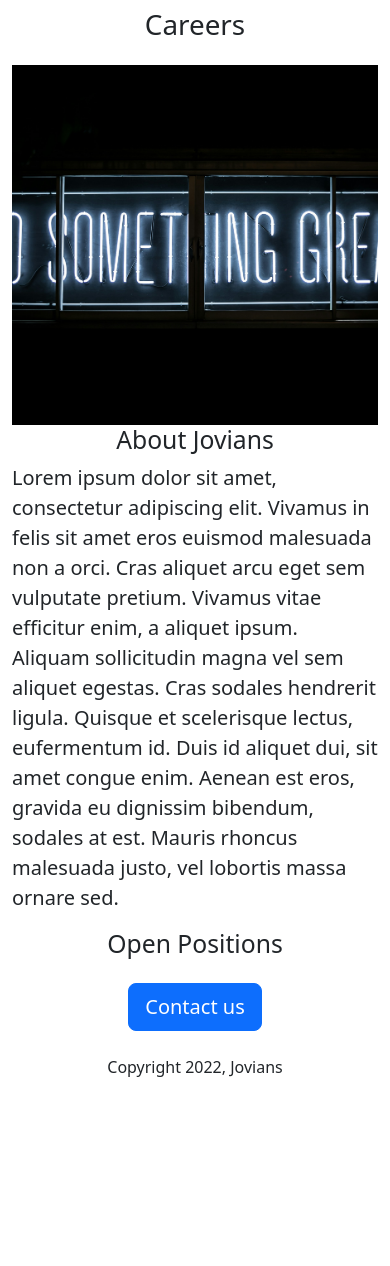
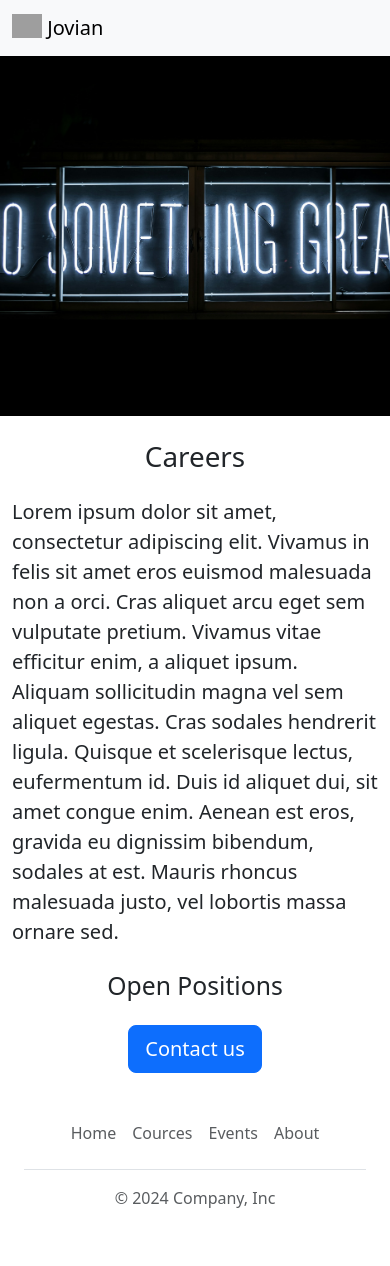
Before and after one commit to Amanraj4482/jovian-website, a Flask app: template templates/main.html in a window 390 px wide. Before the commit the page ends 1077 px from the top, so only its background shows below. Run offline with Flask 3, Linux system fonts and the light colour scheme; the template is opened without the code that fills it, so the values that code supplies are empty; grey boxes are pictures that could not be loaded.

Commit message:
added some asthetic looks and the links to the web

```diff
--- /dev/null
+++ b/templates/footer.html
@@ -0,0 +1,11 @@
+<div class="container">
+  <footer class="py-3 my-4">
+    <ul class="nav justify-content-center border-bottom pb-3 mb-3">
+      <li class="nav-item"><a target ="_blank" href="https://www.google.com/" class="nav-link px-2 text-body-secondary">Home</a></li>
+      <li class="nav-item"><a target ="_blank" href="https://www.google.com/" class="nav-link px-2 text-body-secondary">Cources</a></li>
+      <li class="nav-item"><a target ="_blank" href="https://www.google.com/" class="nav-link px-2 text-body-secondary">Events</a></li>
+      <li class="nav-item"><a target ="_blank" href="https://www.google.com/" class="nav-link px-2 text-body-secondary">About</a></li>
+    </ul>
+    <p class="text-center text-body-secondary">&copy; 2024 Company, Inc</p>
+  </footer>
+</div>
--- a/templates/jobitems.html
+++ b/templates/jobitems.html
@@ -15,6 +15,6 @@
 		{% endif %}
 	</div>
 	<div class="col-2">
-    <button type ="button" class="btn btn-outline-primary">Apply</button>
+		<a href="mailto:paruluniversity.ac.in?subject=Application for {{job['title']}}" type ="button" class="btn btn-outline-primary">Apply</a>
 	</div>
 </div>
--- a/templates/main.html
+++ b/templates/main.html
@@ -4,33 +4,41 @@
 <title>jovian-carrer</title>
 <meta charset="utf-8">
 <meta name="viewport" content="width=device-width, initial-scale=1">
-<link href="https://cdn.jsdelivr.net/npm/bootstrap@5.3.3/dist/css/bootstrap.min.css" rel="stylesheet" integrity="sha384-QWTKZyjpPEjISv5WaRU9OFeRpok6YctnYmDr5pNlyT2bRjXh0JMhjY6hW+ALEwIH" crossorigin="anonymous">
+<link
+	href="https://cdn.jsdelivr.net/npm/bootstrap@5.3.3/dist/css/bootstrap.min.css" rel="stylesheet" integrity="sha384-QWTKZyjpPEjISv5WaRU9OFeRpok6YctnYmDr5pNlyT2bRjXh0JMhjY6hW+ALEwIH" crossorigin="anonymous">
 	<style>
 		#banner {
 			height: 360px;
+			width: 100%;
 			object-fit:cover ;
-			width: 100%;
+			margin-bottom: 16px;
 		}
 	</style>
 </head>
 <body>
+	{% include 'nav.html' %}
+	<img class="img-fluid" id="banner" src="http://127.0.0.1:5000/static/banner.jpg">
 	<div class="container">
 		<h1 class="text-center mt-2 mb-4">{{company_name}} Careers</h1>
-		<img class="img-fluid" id="banner" src="http://127.0.0.1:5000/static/banner.jpg">
-		<h2 class = "text-center">About Jovians</h2>
+		<div class="row" style ="margin-buttom:16px">
+			<div class ="col-md-6">
 				<p class="lead">
 					Lorem ipsum dolor sit amet, consectetur adipiscing elit. Vivamus in felis sit amet eros euismod malesuada non a orci. Cras aliquet arcu eget sem vulputate pretium. Vivamus vitae efficitur enim, a aliquet ipsum. Aliquam sollicitudin magna vel sem aliquet egestas. Cras sodales hendrerit ligula. Quisque et scelerisque lectus, eufermentum id. Duis id aliquet dui, sit amet congue enim. Aenean est eros, gravida eu dignissim bibendum, sodales at est. Mauris rhoncus malesuada justo, vel lobortis massa ornare sed.
 				</p>
+			</div>
+			<div class="d-none d-md-block col-md-6">
+				<img src ="/static/people.jpg" style="height:320px;border-radius: 4px;">
+			</div>
 			<h2 class ="text-center mt-2 mb-4">Open Positions</h2>
-	</div>
+			<div>
 				{% for job in jobs%}
 					{%include 'jobitems.html'%}
 				{% endfor %}
 			</div>
 			<div class = "text-center">
-	<button class="btn btn-primary btn-lg">Contact us</button>
-	<p class="mt-4">Copyright 2022, Jovians</p>
+				<a class="btn btn-primary btn-lg" href=mailto:aman8804623822@gmail.com?subject=Question%20about%20job%20Openings&body=My%20name%3A%20%3Cyour%20name%20here%3E%0D%0A%0D%0AMy%20questions%20%3A%20%3Center%20question%20here%3E%0D%0A>Contact us</a>
 			</div>
 		</div>
+		{% include 'footer.html' %}
 	</body>
 </html>
--- /dev/null
+++ b/templates/nav.html
@@ -0,0 +1,9 @@
+<nav class="navbar bg-body-tertiary shadow-sm fixed-top bg-white">
+  <div class="container-fluid">
+    <a class="navbar-brand" href="#">
+      <img src="/static/logo.svg" alt="Logo" width="30" height="24" class="d-inline-block align-text-top">
+      Jovian
+    </a>
+  </div>
+</nav>
+<div style="height:56px"></div>
```
Lines whose indentation alone changed are shown as unchanged.
